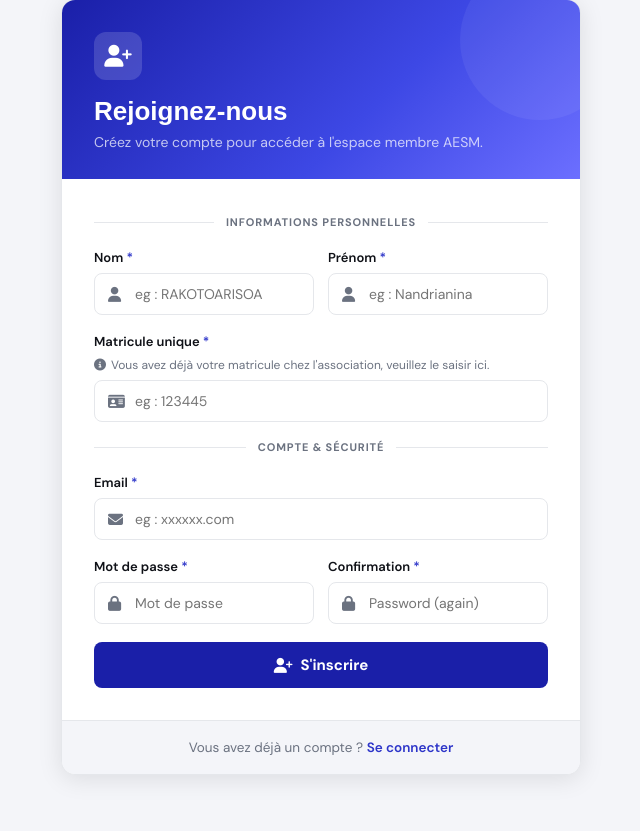
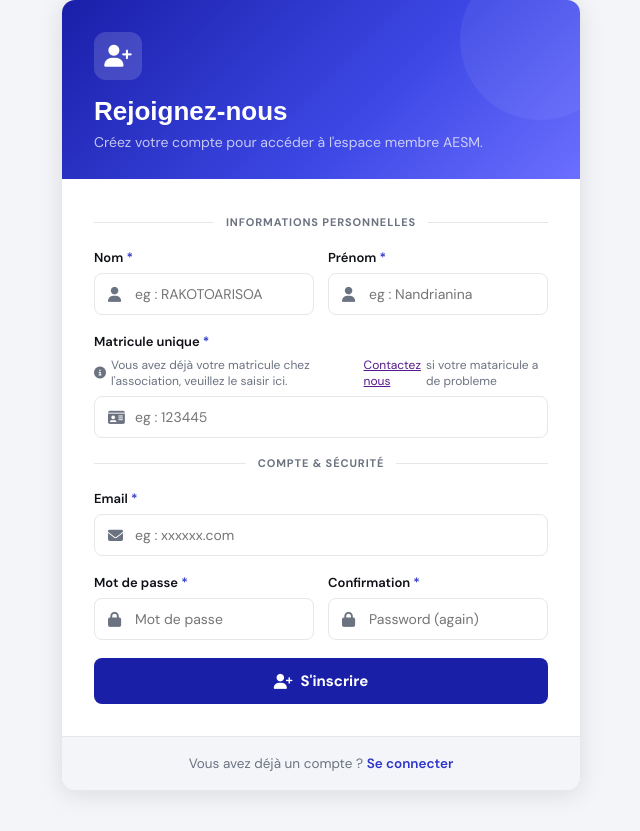
Before and after one commit to Nandrianina-Building/aesm-project, a Django app: page /accounts/signup/ in a window 1280 px wide. Shown: the part 105-936 px from the top of the page, without its empty margins (319-959 px from the left). Before the commit the page ends 884 px from the top, so only its background shows below. Run offline with Django 5.2, Linux system fonts and the light colour scheme.

Commit message:
Update signup.html

```diff
--- a/templates/account/signup.html
+++ b/templates/account/signup.html
@@ -65,8 +65,7 @@
                 </div>
                 {% if form.first_name.errors %}
                 <div class="field-error">
-                  <i class="fa fa-circle-xmark"></i> {{
-                  form.first_name.errors|join:", " }}
+                  <i class="fa fa-circle-xmark"></i> {{ form.first_name.errors|join:", " }}
                 </div>
                 {% endif %}
               </div>
@@ -78,8 +77,7 @@
                 </div>
                 {% if form.last_name.errors %}
                 <div class="field-error">
-                  <i class="fa fa-circle-xmark"></i> {{
-                  form.last_name.errors|join:", " }}
+                  <i class="fa fa-circle-xmark"></i> {{form.last_name.errors|join:", " }}
                 </div>
                 {% endif %}
               </div>
@@ -90,7 +88,7 @@
               <div class="hint">
                 <i class="fa fa-circle-info"></i>
                 Vous avez déjà votre matricule chez l'association, veuillez le
-                saisir ici.
+                saisir ici. <a href="">Contactez nous </a> si votre mataricule a de probleme
               </div>
               <div class="input-wrap">
                 <i class="fa fa-id-card"></i>
@@ -115,8 +113,7 @@
               </div>
               {% if form.email.errors %}
               <div class="field-error">
-                <i class="fa fa-circle-xmark"></i> {{ form.email.errors|join:",
-                " }}
+                <i class="fa fa-circle-xmark"></i> {{ form.email.errors|join:","}}
               </div>
               {% endif %}
             </div>
@@ -130,8 +127,7 @@
                 </div>
                 {% if form.password1.errors %}
                 <div class="field-error">
-                  <i class="fa fa-circle-xmark"></i> {{
-                  form.password1.errors|join:", " }}
+                  <i class="fa fa-circle-xmark"></i> {{form.password1.errors|join:", "}}
                 </div>
                 {% endif %}
               </div>
@@ -143,8 +139,7 @@
                 </div>
                 {% if form.password2.errors %}
                 <div class="field-error">
-                  <i class="fa fa-circle-xmark"></i> {{
-                  form.password2.errors|join:", " }}
+                  <i class="fa fa-circle-xmark"></i> {{form.password2.errors|join:", " }}
                 </div>
                 {% endif %}
               </div>
```
